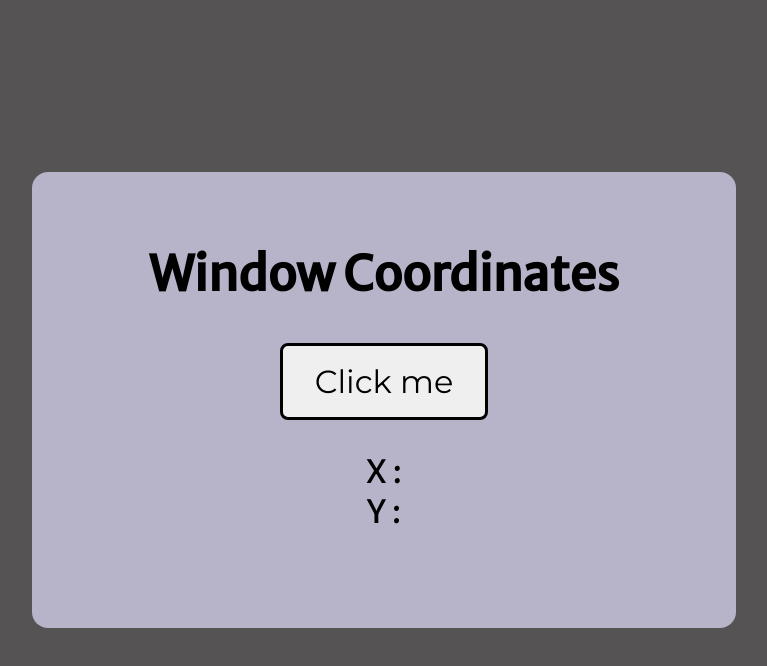
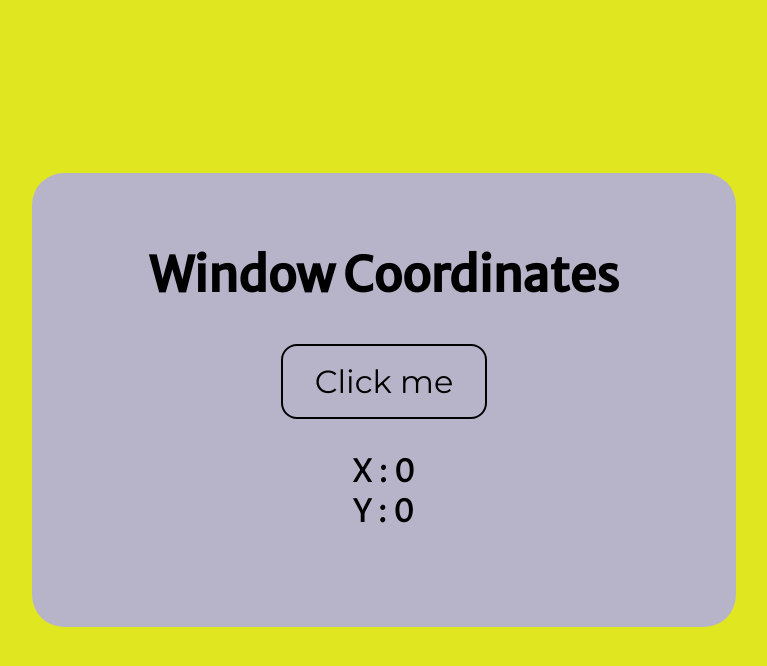
Before and after one commit to mocamboo/js-small-projects, a plain HTML site: page index.html in a window 1280 px wide. Both pictures are taken after a click on the button "Click me". Shown: the whole page, without its empty margins (256-1023 px from the left). Drawn offline with Linux system fonts and the light colour scheme.

Commit message:
final commit: clear

```diff
--- a/index.css
+++ b/index.css
@@ -7,7 +7,7 @@ body{
     display: flex;
     justify-content: center;
     align-items: center;
-    background-color: rgb(85, 83, 83);
+    background-color: rgb(180, 201, 196);
 }
 h1{
     font-size: 3rem;
@@ -17,8 +17,9 @@ h1{
     display: flex;
     flex-direction: column;
     background-color:rgb(183, 180, 201);
+    height: fit-content;
     padding: 2rem 2rem 4rem;
-    border-radius: 1rem;
+    border-radius: 2rem;
     text-align: center;
     align-items: center;
     justify-content: center;
@@ -26,14 +27,23 @@ h1{
 }
 
 .cta-button{
-    border: 3px solid black;
+    border: 2px solid black;
     padding: 1rem 2rem;
+    background: transparent;
     /* font-family: 'Merriweather Sans', sans-serif; */
     font-family: 'Montserrat', sans-serif;
-    border-radius: 0.5rem;
-
+    border-radius: 1rem;
+    cursor:pointer;
     font-size: 2rem;
 }
+.cta-button:hover{
+    font-weight: 900;
+    border-color: wheat;
+
+    color:wheat ;
+}
+
+
 .mouse-data{
     margin: 2rem;
     font-size:2rem;
--- a/index.html
+++ b/index.html
@@ -10,18 +10,25 @@
         <link href="https://fonts.googleapis.com/css2?family=Merriweather+Sans&family=Montserrat&display=swap"
             rel="stylesheet">
         <link rel="stylesheet" href="index.css">
+
         <title>Event Listener Demo</title>
+
+        <script src="index.js" defer></script>
     </head>
 
     <body>
         <article class="container">
             <h1>Window Coordinates</h1>
+
             <button class="cta-button">Click me</button>
+
             <div class="mouse-data">
-                <div class="posx">X : <span></span></div>
-                <div class="posy">Y : <span></span></div>
+                <div class="posX">X : <span></span></div>
+                <div class="posY">Y : <span></span></div>
             </div>
         </article>
+
+
     </body>
 
 </html>
--- /dev/null
+++ b/index.js
@@ -0,0 +1,51 @@
+const container = document.querySelector(".container");
+const btn = document.querySelector(".cta-button");
+const posX = document.querySelector(".posX span")
+const posY = document.querySelector(".posY span")
+var newColor
+var c2;
+
+// ______________-Color Change-_________________
+function random(number) {
+    return Math.floor(Math.random() * (number + 1));
+}
+function rndColor() {
+
+    newColor = `rgb(${random(255)}, ${random(255)}, ${random(255)})`;
+    container.style.backgroundColor = newColor;
+}
+
+
+
+container.addEventListener('mouseenter', rndColor);
+container.addEventListener('mouseleave', () => {
+    container.style.backgroundColor = "rgb(183, 180, 201)";
+});
+
+const mouseposition = (event) => {
+    posX.innerText = event.pageX;
+    posY.innerText = event.pageY;
+};
+window.addEventListener("mousemove", mouseposition);
+
+
+// container.addEventListener('mouseleave', () => {
+
+
+//     document.body.style.backgroundColor = newColor;
+// });
+
+// document.body.addEventListener('mouseleave', () => {
+
+//     container.style.backgroundColor = newColor;
+//     document.body.style.backgroundColor = "rgb(183, 180, 201)";
+// });
+
+
+
+
+// _________________________Click Me___________________________
+
+btn.addEventListener('click', () => {
+    document.querySelector("body").style.backgroundColor = newColor;
+});
```
